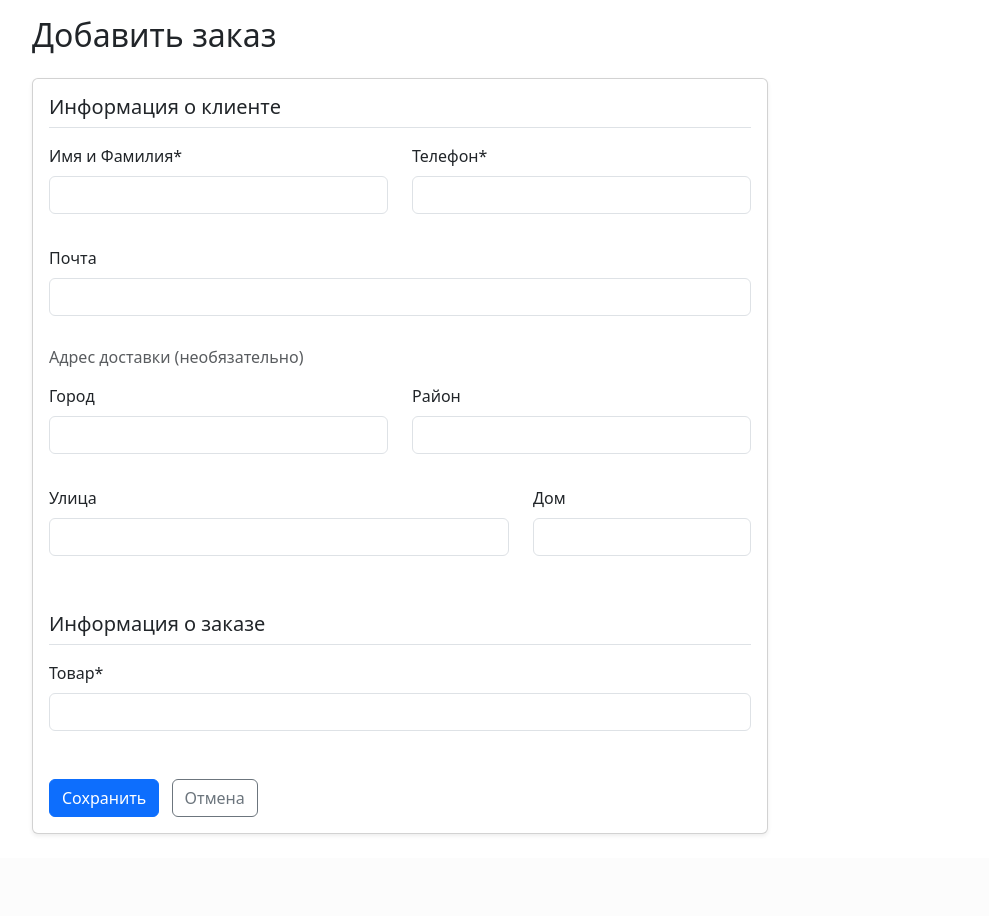
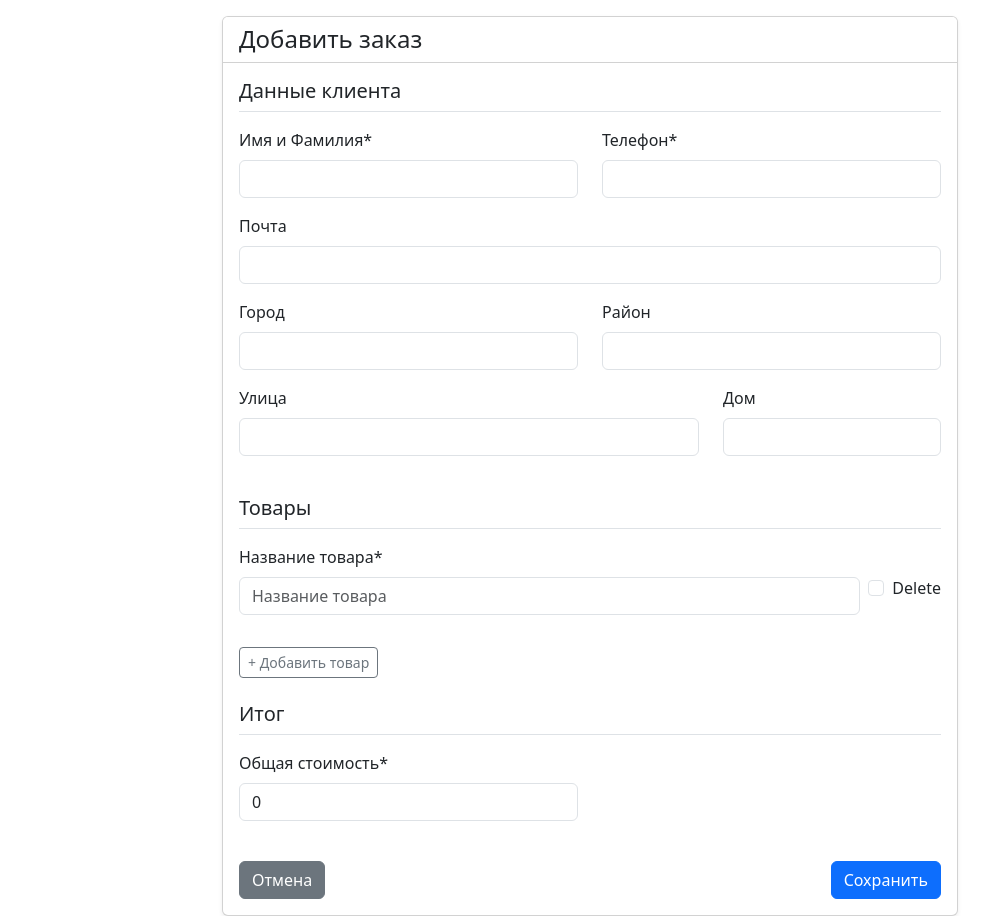
Before and after one commit to RatmirStukachev/Cms, a Django app: page /orders/create/ in a window 1280 px wide. Shown: the part 56-972 px from the top of the page, without its empty margins (50-1039 px from the left). Before the commit the page ends 890 px from the top, so only its background shows below. Run offline with Django 5.2, Linux system fonts and the light colour scheme; the visitor is signed in with stand-in values (Sample User, id 1); some libraries are stand-ins or nearby versions.

Commit message:
Refactor orders to support multiple items and total cost
- Added `OrderItem` model connected to `Order` for multiple products.
- Added mandatory `total_cost` field to `Order`.
- Created data migration to safely transition old product data to `OrderItem` records.
- Implemented `OrderItemFormSet` to allow dynamic addition of products in the UI via JS.
- Updated all related templates (`order_form`, `order_edit`, `order_list`, `customer_detail`, `order_confirm_delete`) to reflect the new data structure.
- Updated filtering logic in `broadcast` and `order_list` views to query the related `items__name`.

Co-authored-by: RatmirStukachev <167696328+RatmirStukachev@users.noreply.github.com>

```diff
--- a/store_crm/forms.py
+++ b/store_crm/forms.py
@@ -13,7 +13,7 @@ class OrderForm(forms.ModelForm):
 
     class Meta:
         model = Order
-        fields = ['product']
+        fields = ['total_cost']
 
     def __init__(self, *args, **kwargs):
         super().__init__(*args, **kwargs)
@@ -36,3 +36,19 @@ class ProductForm(forms.ModelForm):
     class Meta:
         model = Product
         fields = ['name', 'rrp', 'quantity']
+
+from django.forms import inlineformset_factory
+from .models import OrderItem
+
+class OrderItemForm(forms.ModelForm):
+    class Meta:
+        model = OrderItem
+        fields = ['name']
+        widgets = {
+            'name': forms.TextInput(attrs={'class': 'form-control', 'placeholder': 'Название товара'})
+        }
+
+OrderItemFormSet = inlineformset_factory(
+    Order, OrderItem, form=OrderItemForm,
+    extra=1, can_delete=True
+)
--- a/store_crm/templates/store_crm/order_confirm_delete.html
+++ b/store_crm/templates/store_crm/order_confirm_delete.html
@@ -14,7 +14,7 @@
                 <ul>
                     <li><strong>ID:</strong> {{ order.id }}</li>
                     <li><strong>Клиент:</strong> {{ order.customer.name }}</li>
-                    <li><strong>Товар:</strong> {{ order.product }}</li>
+                    <li><strong>Товары:</strong> {% for item in order.items.all %}{{ item.name }}{% if not forloop.last %}, {% endif %}{% endfor %}</li>
                 </ul>
                 <form method="post">
                     {% csrf_token %}
--- a/store_crm/templates/store_crm/order_form.html
+++ b/store_crm/templates/store_crm/order_form.html
@@ -1,92 +1,85 @@
 {% extends 'store_crm/base.html' %}
 {% load crispy_forms_tags %}
 
-{% block title %}{{ title }}{% endblock %}
-
 {% block content %}
-<div class="row mb-3">
-    <div class="col">
-        <h2>{{ title }}</h2>
-    </div>
-</div>
-
-<div class="row">
+<div class="row justify-content-center">
     <div class="col-md-8">
-        <div class="card shadow-sm mb-4">
+        <div class="card shadow-sm">
+            <div class="card-header bg-white">
+                <h4 class="mb-0">{{ title }}</h4>
+            </div>
             <div class="card-body">
-                <form method="post" id="orderForm">
+                <form method="post" id="order-form">
                     {% csrf_token %}
 
-                    <h5 class="mb-3 border-bottom pb-2">Информация о клиенте</h5>
+                    <h5 class="mb-3 border-bottom pb-2">Данные клиента</h5>
                     <div class="row">
-                        <div class="col-md-6 mb-3">
-                            {{ form.customer_name|as_crispy_field }}
-                            <div id="customerFoundAlert" class="alert alert-info py-1 mt-1 d-none" style="font-size: 0.85rem;">
-                                Клиент найден! Данные подтянуты.
+                        <div class="col-md-6">{{ form.customer_name|as_crispy_field }}</div>
+                        <div class="col-md-6">{{ form.customer_phone|as_crispy_field }}</div>
+                    </div>
+                    <div class="row">
+                        <div class="col-md-12">{{ form.customer_email|as_crispy_field }}</div>
+                    </div>
+                    <div class="row">
+                        <div class="col-md-6">{{ form.customer_city|as_crispy_field }}</div>
+                        <div class="col-md-6">{{ form.customer_district|as_crispy_field }}</div>
+                    </div>
+                    <div class="row">
+                        <div class="col-md-8">{{ form.customer_street|as_crispy_field }}</div>
+                        <div class="col-md-4">{{ form.customer_house|as_crispy_field }}</div>
+                    </div>
+
+                    <h5 class="mb-3 mt-4 border-bottom pb-2">Товары</h5>
+                    {{ formset.management_form }}
+                    <div id="formset-container">
+                        {% for item_form in formset %}
+                            <div class="formset-row mb-3 d-flex align-items-center">
+                                <div class="flex-grow-1 me-2">
+                                    {{ item_form.name|as_crispy_field }}
+                                </div>
+                                {% if formset.can_delete %}
+                                    <div class="mt-3">
+                                        {{ item_form.DELETE|as_crispy_field }}
+                                    </div>
+                                {% endif %}
+                                {% for hidden in item_form.hidden_fields %}
+                                    {{ hidden }}
+                                {% endfor %}
                             </div>
-                        </div>
-                        <div class="col-md-6 mb-3">
-                            {{ form.customer_phone|as_crispy_field }}
-                        </div>
-                        <div class="col-md-12 mb-3">
-                            {{ form.customer_email|as_crispy_field }}
+                        {% endfor %}
+                    </div>
+                    <button type="button" class="btn btn-outline-secondary btn-sm mb-4" id="add-form">
+                        + Добавить товар
+                    </button>
+
+                    <h5 class="mb-3 border-bottom pb-2">Итог</h5>
+                    <div class="row">
+                        <div class="col-md-6">
+                            {{ form.total_cost|as_crispy_field }}
                         </div>
                     </div>
 
-                    <h6 class="mb-3 text-muted">Адрес доставки (необязательно)</h6>
-                    <div class="row">
-                        <div class="col-md-6 mb-3">
-                            {{ form.customer_city|as_crispy_field }}
-                        </div>
-                        <div class="col-md-6 mb-3">
-                            {{ form.customer_district|as_crispy_field }}
-                        </div>
-                        <div class="col-md-8 mb-3">
-                            {{ form.customer_street|as_crispy_field }}
-                        </div>
-                        <div class="col-md-4 mb-3">
-                            {{ form.customer_house|as_crispy_field }}
-                        </div>
+                    <div class="mt-4 d-flex justify-content-between">
+                        <a href="{% url 'order_list' %}" class="btn btn-secondary">Отмена</a>
+                        <button type="submit" class="btn btn-primary">Сохранить</button>
                     </div>
-
-                    <h5 class="mb-3 mt-4 border-bottom pb-2">Информация о заказе</h5>
-                    <div class="row">
-                        <div class="col-md-12 mb-3">
-                            {{ form.product|as_crispy_field }}
-                        </div>
-                    </div>
-
-                    <button type="submit" class="btn btn-primary mt-3">Сохранить</button>
-                    <a href="{% url 'order_list' %}" class="btn btn-outline-secondary mt-3 ms-2">Отмена</a>
                 </form>
             </div>
         </div>
     </div>
 </div>
-{% endblock %}
 
-{% block scripts %}
 <script>
 document.addEventListener('DOMContentLoaded', function() {
-    const nameInput = document.getElementById('id_customer_name');
-    const alertBox = document.getElementById('customerFoundAlert');
-    let timeoutId;
+    const nameField = document.getElementById('id_customer_name');
 
-    nameInput.addEventListener('input', function() {
-        clearTimeout(timeoutId);
+    nameField.addEventListener('blur', function() {
         const name = this.value.trim();
-
-        if (name.length < 2) {
-            alertBox.classList.add('d-none');
-            return;
-        }
-
-        timeoutId = setTimeout(() => {
+        if (name) {
             fetch(`/api/customer/?name=${encodeURIComponent(name)}`)
                 .then(response => response.json())
                 .then(data => {
                     if (data.found) {
-                        // Подтягиваем данные, если они пустые или мы хотим перезаписать
                         document.getElementById('id_customer_phone').value = data.phone;
                         document.getElementById('id_customer_email').value = data.email;
                         document.getElementById('id_customer_city').value = data.city;
@@ -94,13 +87,42 @@ document.addEventListener('DOMContentLoaded', function() {
                         document.getElementById('id_customer_district').value = data.district;
                         document.getElementById('id_customer_house').value = data.house;
 
-                        alertBox.classList.remove('d-none');
+                        // Можно добавить визуальную индикацию, что данные загружены
+                        nameField.classList.add('is-valid');
                     } else {
-                        alertBox.classList.add('d-none');
+                        nameField.classList.remove('is-valid');
                     }
                 })
-                .catch(error => console.error('Error fetching customer:', error));
-        }, 500); // Ждем 500мс после ввода последнего символа
+                .catch(error => console.error('Ошибка:', error));
+        }
+    });
+
+    // Formset logic
+    const container = document.getElementById('formset-container');
+    const addButton = document.getElementById('add-form');
+    const totalForms = document.getElementById('id_items-TOTAL_FORMS');
+
+    addButton.addEventListener('click', function() {
+        const currentFormCount = parseInt(totalForms.value);
+
+        // Find the first form row to clone
+        const rowToClone = container.querySelector('.formset-row');
+        const newRow = rowToClone.cloneNode(true);
+
+        // Update all attributes/id/names in the cloned row
+        const regex = new RegExp(`items-\\d+-`, 'g');
+        newRow.innerHTML = newRow.innerHTML.replace(regex, `items-${currentFormCount}-`);
+
+        // Clear input values in the cloned row
+        const inputs = newRow.querySelectorAll('input:not([type="hidden"])');
+        inputs.forEach(input => input.value = '');
+
+        // Uncheck delete checkbox if present
+        const checkboxes = newRow.querySelectorAll('input[type="checkbox"]');
+        checkboxes.forEach(checkbox => checkbox.checked = false);
+
+        container.appendChild(newRow);
+        totalForms.value = currentFormCount + 1;
     });
 });
 </script>
--- a/store_crm/views.py
+++ b/store_crm/views.py
@@ -3,8 +3,8 @@ from django.contrib.auth.decorators import login_required
 from django.contrib import messages
 from django.http import JsonResponse
 from django.core.mail import EmailMessage
-from .models import Customer, Order
-from .forms import OrderForm, CustomerForm, BroadcastForm
+from .models import Customer, Order, OrderItem
+from .forms import OrderForm, CustomerForm, BroadcastForm, OrderItemFormSet
 
 @login_required
 def dashboard(request):
@@ -18,7 +18,7 @@ def order_list(request):
     customer_filter = request.GET.get('customer')
 
     if product_filter:
-        orders = orders.filter(product__icontains=product_filter)
+        orders = orders.filter(items__name__icontains=product_filter).distinct()
     if customer_filter:
         orders = orders.filter(customer__name__icontains=customer_filter)
 
@@ -28,8 +28,8 @@ def order_list(request):
 def order_create(request):
     if request.method == 'POST':
         form = OrderForm(request.POST)
-        if form.is_valid():
-            # Извлекаем данные клиента
+        formset = OrderItemFormSet(request.POST)
+        if form.is_valid() and formset.is_valid():
             name = form.cleaned_data['customer_name']
             phone = form.cleaned_data['customer_phone']
             email = form.cleaned_data['customer_email']
@@ -38,7 +38,6 @@ def order_create(request):
             district = form.cleaned_data['customer_district']
             house = form.cleaned_data['customer_house']
 
-            # Получаем или создаем клиента
             customer, created = Customer.objects.get_or_create(
                 name=name,
                 defaults={
@@ -51,29 +50,44 @@ def order_create(request):
                 }
             )
 
-            # Создаем заказ
             order = form.save(commit=False)
             order.customer = customer
             order.save()
+
+            formset.instance = order
+            formset.save()
 
             messages.success(request, 'Заказ успешно создан!')
             return redirect('order_list')
     else:
         form = OrderForm()
+        formset = OrderItemFormSet()
 
-    return render(request, 'store_crm/order_form.html', {'form': form, 'title': 'Добавить заказ'})
+    return render(request, 'store_crm/order_form.html', {'form': form, 'formset': formset, 'title': 'Добавить заказ'})
 
 @login_required
 def order_edit(request, pk):
     order = get_object_or_404(Order, pk=pk)
     if request.method == 'POST':
-        # В режиме редактирования, для простоты, редактируем только продукт.
-        # Если нужно менять клиента, лучше делать это через профиль клиента.
-        order.product = request.POST.get('product', order.product)
-        order.save()
-        messages.success(request, 'Заказ успешно обновлен!')
-        return redirect('order_list')
-    return render(request, 'store_crm/order_edit.html', {'order': order})
+        form = OrderForm(request.POST, instance=order)
+        formset = OrderItemFormSet(request.POST, instance=order)
+        if form.is_valid() and formset.is_valid():
+            form.save()
+            formset.save()
+            messages.success(request, 'Заказ успешно обновлен!')
+            return redirect('order_list')
+    else:
+        form = OrderForm(instance=order, initial={
+            'customer_name': order.customer.name,
+            'customer_phone': order.customer.phone,
+            'customer_email': order.customer.email,
+            'customer_city': order.customer.city,
+            'customer_street': order.customer.street,
+            'customer_district': order.customer.district,
+            'customer_house': order.customer.house,
+        })
+        formset = OrderItemFormSet(instance=order)
+    return render(request, 'store_crm/order_edit.html', {'form': form, 'formset': formset, 'order': order})
 
 @login_required
 def order_delete(request, pk):
@@ -128,7 +142,7 @@ def broadcast(request):
     product_filter = request.GET.get('product')
     if product_filter:
         # Фильтруем клиентов, у которых есть заказы с данным товаром
-        customers = customers.filter(orders__product__icontains=product_filter).distinct()
+        customers = customers.filter(orders__items__name__icontains=product_filter).distinct()
 
     if request.method == 'POST':
         selected_customer_ids = request.POST.getlist('customers')
```
Also changed, not shown: store_crm/models.py (+9 -2 lines), store_crm/templates/store_crm/customer_detail.html (+10 -2 lines), store_crm/templates/store_crm/order_edit.html (+76 -18 lines), store_crm/templates/store_crm/order_list.html (+10 -2 lines), store_crm/migrations/0003_order_total_cost_alter_order_product_orderitem.py (added), store_crm/migrations/0004_migrate_order_products.py (added), store_crm/migrations/0005_remove_order_product.py (added).
